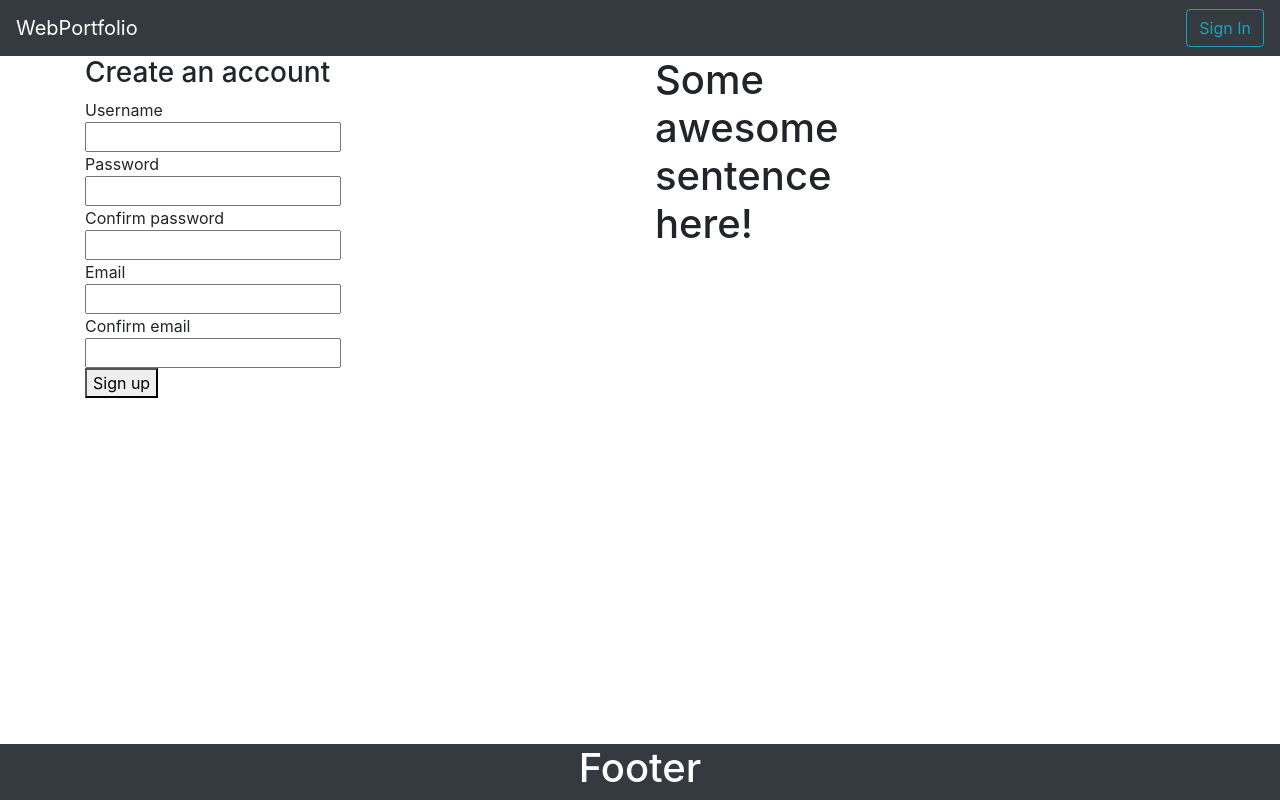
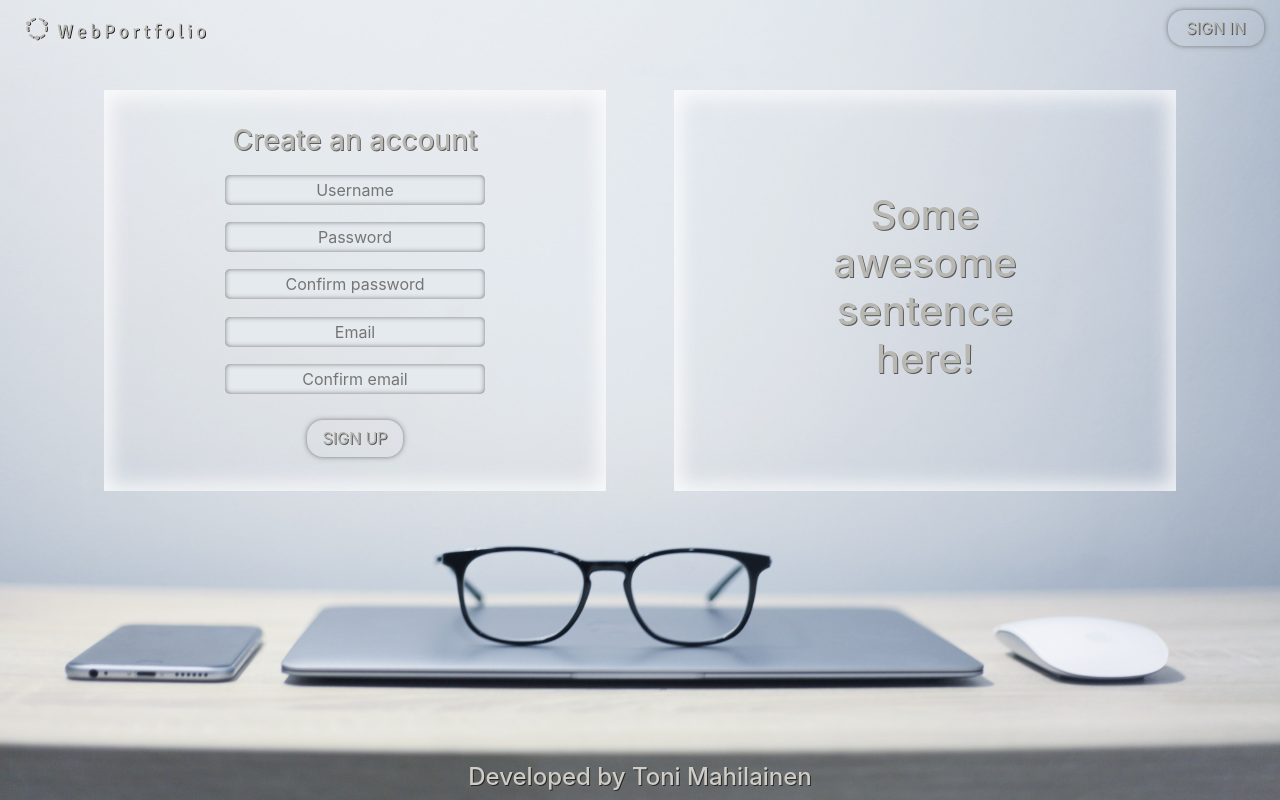
Before and after one commit to toni-mahilainen/WebPortfolio, a React (Create React App) app: page / in a window 1280 px wide. Built offline with nearby package versions, Linux system fonts and the light colour scheme.

Commit message:
Ensimmäinen versio etusivun tyylistä

```diff
--- a/src/Components/Footer/footer.css
+++ b/src/Components/Footer/footer.css
@@ -1,7 +1,8 @@
 footer {
     position: absolute;
-    background-color: #343a40;
-    color: white;
+    background-color: transparent;
+    color: rgb(206, 204, 197);
+    text-shadow: 1px 1px rgba(0, 0, 0, 0.6);
     width: 100%;
     bottom: 0;
     text-align: center;
@@ -11,3 +12,14 @@ footer {
 .relative {
     position: relative;
 }
+
+footer .row {
+    height: 100%;
+}
+
+footer .col {
+    height: 100%;
+    display: flex;
+    justify-content: center;
+    align-items: flex-end;
+}
--- a/src/Components/Footer/footer.jsx
+++ b/src/Components/Footer/footer.jsx
@@ -9,7 +9,7 @@ class Footer extends Component {
                 <Container>
                     <Row>
                         <Col>
-                            <h1>Footer</h1>
+                            <h4>Developed by Toni Mahilainen</h4>
                         </Col>
                     </Row>
                 </Container>
--- a/src/Components/Header/header.css
+++ b/src/Components/Header/header.css
@@ -4,7 +4,7 @@ header {
     z-index: 1020;
     height: 7vh;
     width: 100%;
-    background-color: rgb(61, 61, 61);
+    background-color: transparent;
 }
 
 nav {
@@ -23,3 +23,19 @@ nav {
 .sticky {
     position: sticky;
 }
+
+#signInBtn {
+    width: 6rem;
+    padding: .4rem;
+    background-color: transparent;
+    border: none;
+    border-radius: 1rem;
+    box-shadow: 0px 0px 5px 0px rgba(95, 95, 95, 0.8);
+    color: #b9b7b1;
+    text-shadow: 1px 1px rgba(0, 0, 0, 0.6);
+}
+
+#navbarBrand {
+    color: rgb(185, 183, 177);
+    text-shadow: 1px 1px rgba(0, 0, 0, 0.6);
+}
--- a/src/Components/Header/header.jsx
+++ b/src/Components/Header/header.jsx
@@ -4,6 +4,7 @@ import { Navbar, Button, Modal, Nav } from 'react-bootstrap';
 import md5 from 'md5';
 import AuthService from '../LoginHandle/AuthService';
 import { withRouter } from 'react-router-dom';
+import logo from '../../Images/logo.png';
 
 class Header extends Component {
     constructor() {
@@ -169,15 +170,11 @@ class Header extends Component {
         } else {
             return (
                 <header>
-                    <Navbar bg="dark" variant="dark">
-                        <Navbar.Brand href="#home" className="mr-auto">
-                            WebPortfolio
+                    <Navbar variant="dark">
+                        <Navbar.Brand id="navbarBrand" className="mr-auto">
+                            <img src={logo}/>
                         </Navbar.Brand>
-                        <Button variant="outline-info" onClick={this.openSignInModal}>Sign In</Button>
-                        {/*
-                        <span id="or">or</span>
-                        <Button variant="outline-info">Sign Up</Button>
-                        */}
+                        <button id="signInBtn" onClick={this.openSignInModal}>SIGN IN</button>
                     </Navbar>
 
                     {/* Modal window for signing in */}
--- a/src/Components/Main/main.css
+++ b/src/Components/Main/main.css
@@ -1,4 +1,51 @@
+#root {
+    background-image: url(../../Images/mainBackground.jpg);
+    background-size: 100% 100%;
+}
+
 .main {
     height: 86vh;
     overflow: auto;
 }
+
+.container{
+    height: 100%;
+}
+
+#createAccountCol, #sentenceCol {
+    color: rgb(185, 183, 177);
+    text-shadow: 1px 1px rgba(0, 0, 0, 0.6);
+    padding: 3%;
+    margin: 3%;
+    text-align: center;
+    box-shadow: inset 0px 0px 20px 7px rgba(255, 255, 255, 0.8);
+}
+
+#sentenceCol {
+    display: flex;
+    justify-content: center;
+    align-items: center;
+}
+
+input {
+    margin: 2%;
+    padding: 3px;
+    text-align: center;
+    width: 60%;
+    border: none;
+    border-radius: 5px;
+    background-color: rgb(229, 234, 238);
+    box-shadow: inset 0px 0px 5px 0px rgba(95, 95, 95, 0.8);
+}
+
+#signUpBtn {
+    margin-top: 4%;
+    width: 6rem;
+    padding: .4rem;
+    background-color: transparent;
+    border: none;
+    border-radius: 1rem;
+    box-shadow: 0px 0px 5px 0px rgba(95, 95, 95, 0.8);
+    color: rgb(185, 183, 177);
+    text-shadow: 1px 1px rgba(0, 0, 0, 0.6);
+}
--- a/src/Components/Main/main.jsx
+++ b/src/Components/Main/main.jsx
@@ -96,23 +96,18 @@ class Main extends Component {
             <main className="main">
                 <Container>
                     <Row>
-                        <Col>
+                        <Col id="createAccountCol">
                             <h3>Create an account</h3>
                             <form onSubmit={this.handleSubmit}>
-                                Username <br />
-                                <input id="usernameInput" type="text" onChange={this.handleValueChange} /><br />
-                                Password <br />
-                                <input id="passwordInput" type="password" onChange={this.handleValueChange} /><br />
-                                Confirm password <br />
-                                <input id="confirmPasswordInput" type="password" onChange={this.handleValueChange} /><br />
-                                Email <br />
-                                <input id="signUpEmailInput" type="email" /><br />
-                                Confirm email <br />
-                                <input id="confirmEmailInput" type="email" /><br />
-                                <button type="submit">Sign up</button>
+                                <input id="usernameInput" type="text" placeholder="Username" onChange={this.handleValueChange} /><br />
+                                <input id="passwordInput" type="password" placeholder="Password" onChange={this.handleValueChange} /><br />
+                                <input id="confirmPasswordInput" type="password" placeholder="Confirm password" onChange={this.handleValueChange} /><br />
+                                <input id="signUpEmailInput" type="email" placeholder="Email" /><br />
+                                <input id="confirmEmailInput" type="email" placeholder="Confirm email" /><br />
+                                <button id="signUpBtn" type="submit">SIGN UP</button>
                             </form>
                         </Col>
-                        <Col>
+                        <Col id="sentenceCol">
                             <h1>Some<br /> awesome <br />sentence <br />here!</h1>
                         </Col>
                     </Row>
```
Also changed, not shown: src/Images/logo.png (added), src/Images/mainBackground.jpg (added).
